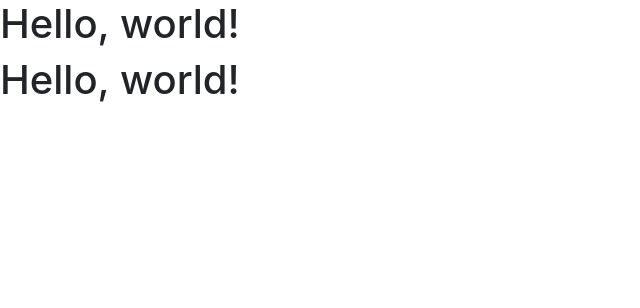
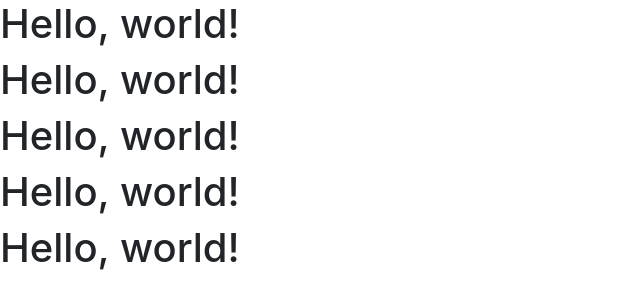
Before and after one commit to joafuentesp/ejemplo_Git, a plain HTML site: page index.html in a window 1280 px wide. Shown: the whole page, without its empty margins (0-640 px from the left). Drawn offline with nearby package versions, Linux system fonts and the light colour scheme.

Commit message:
html con 5 mensajes

```diff
--- a/index.html
+++ b/index.html
@@ -13,6 +13,9 @@
   <body>
     <h1>Hello, world!</h1>
     <h1>Hello, world!</h1>
+    <h1>Hello, world!</h1>
+    <h1>Hello, world!</h1>
+    <h1>Hello, world!</h1>
 
     <!-- Optional JavaScript -->
     <!-- jQuery first, then Popper.js, then Bootstrap JS -->
```
